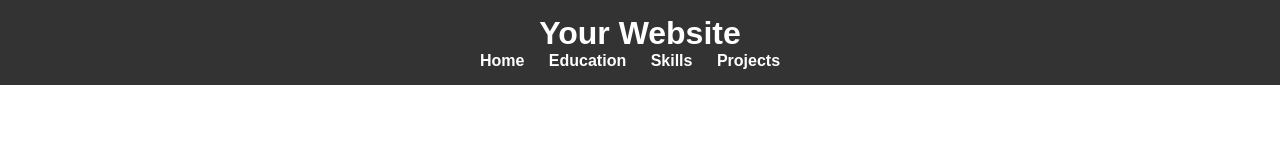
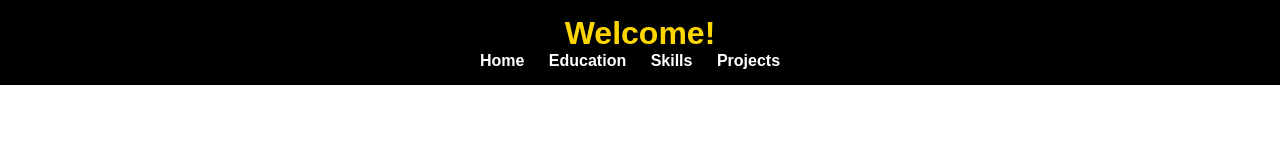
Before and after one commit to hteja5/hteja5.github.io, a plain HTML site: page index.html in a window 1280 px wide. Drawn offline with Linux system fonts and the light colour scheme.

Commit message:
header bar

```diff
--- a/index.html
+++ b/index.html
@@ -3,7 +3,7 @@
 <head>
     <meta charset="UTF-8">
     <meta name="viewport" content="width=device-width, initial-scale=1.0">
-    <title>Your Website</title>
+    <title>My Personal Website</title>
     <style>
         body {
             margin: 0;
@@ -14,8 +14,8 @@
             position: fixed;
             top: 0;
             width: 100%;
-            background-color: #333;
-            color: #fff;
+            background-color:black;
+            color: gold;
             padding: 15px 0;
             text-align: center;
             z-index: 1000;
@@ -48,7 +48,7 @@
 
     <header>
         <div class="logo">
-            <h1>Your Website</h1>
+            <h1> Welcome!</h1>
         </div>
 
         <nav>
```
